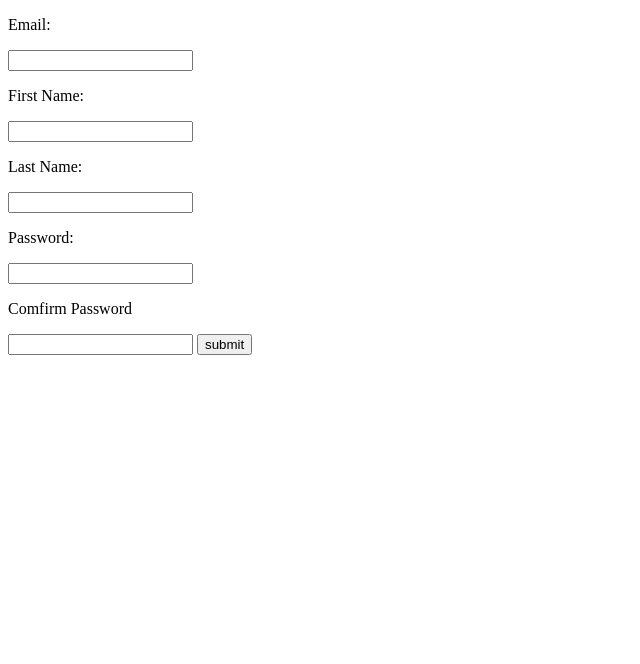
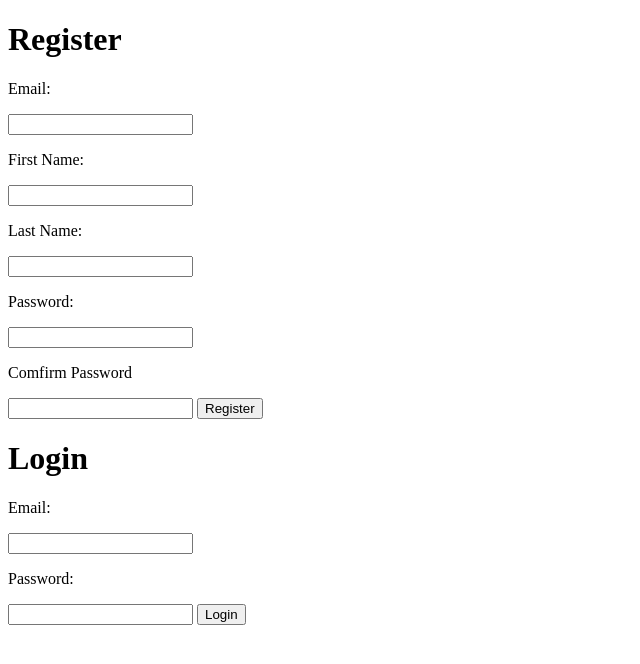
Before and after one commit to rogervong/loginandregistration, a Flask app: page / in a window 1280 px wide. Shown: the top 664 px of the page, without its empty margins (0-640 px from the left). Run offline with Flask 2, Linux system fonts and the light colour scheme.

Commit message:
loginandregistration commit

```diff
--- a/server.py
+++ b/server.py
@@ -1,10 +1,13 @@
 from flask import Flask, render_template, request, redirect, session, flash
 import re
+from mysqlconnection import MySQLConnector
+from flask.ext.bcrypt import Bcrypt
 EMAIL_REGEX = re.compile(r'^[a-zA-Z0-9\.\+_-]+@[a-zA-Z0-9\._-]+\.[a-zA-Z]*$')
 NAME_REGEX = re.compile(r'^[a-zA-Z]*$')
 app = Flask(__name__)
 app.secret_key = 'ThisIsSecret'
-
+bcrypt = Bcrypt(app)
+mysql = MySQLConnector(app, 'loginregistration')
 @app.route('/')
 def index():
 	return render_template('index.html')
@@ -19,30 +22,62 @@ def register():
 	error = False
 	if len(request.form['email']) < 1:
 		flash('Email cannot be empty')
+		error = True
 	elif not EMAIL_REGEX.match(request.form['email']):
-		flash("Invalid Email Address!")
+		flash("Invalid Email Address!", 'register')
 		error = True
-	if len(request.form['first_name']) < 1:
-		flash('First name cannot be empty')
+	if len(request.form['first_name']) < 2:
+		flash('First name cannot be empty', 'register')
 		error = True
 	elif not NAME_REGEX.match(request.form['first_name']):
-		flash("First Name cannot have numbers!")
+		flash("First Name cannot have numbers!", 'register')
 		error = True
-	if len(request.form['last_name']) < 1:
-		flash('Last Name cannot be empty')
+	if len(request.form['last_name']) < 2:
+		flash('Last Name cannot be empty', 'register')
 		error = True
 	elif not NAME_REGEX.match(request.form['last_name']):
-		flash("Last Name cannot have numbers!")
+		flash("Last Name cannot have numbers!", 'register')
 		error = True
 	if len(request.form['password']) < 8:
-		flash('Password is too short')
+		flash('Password is too short', 'register')
 		error = True
 	if request.form['confirm_pass'] != request.form['password']:
-		flash('Your passwords do not match')
+		flash('Your passwords do not match', 'register')
 		error = True
 	if error:
 		return redirect('/')
-	return render_template('result.html', email = email, first_name = first_name, last_name = last_name)
+	query = "INSERT INTO users (first_name, last_name, email, password, created_at, updated_at) VALUES (:first_name, :last_name, :email, :password, NOW(), NOW())"
+	data = { 'first_name': first_name, 'last_name': last_name, 'email': email, 'password': bcrypt.generate_password_hash(password)}
+	mysql.query_db(query, data)
+	session['users'] = mysql.query_db("SELECT * FROM users")
+	return render_template('result.html', all_users = session['users'])
+
+@app.route('/login', methods =['post'])
+def login():
+	email = request.form['email']
+	password = request.form['password']
+	error = False
+	if len(email) < 1:
+		flash('Please Enter Email', 'login')
+		error = True
+	elif not EMAIL_REGEX.match(request.form['email']):
+		flash("Invalid Email Address!", 'login')
+		error = True
+	if len(password) < 1:
+		flash ('Please Enter Password', 'login')
+	if error:
+		return redirect('/')
+	query = "SELECT * FROM users WHERE email = :email"
+	data = { 'email': email }
+	login = mysql.query_db(query, data)
+	users = session['users']
+	try:
+		bcrypt.check_password_hash(login[0]['password'], password)
+		return render_template('result.html', all_login = login)
+	except:
+		flash('password does not match', 'login')
+		return redirect('/')
+	return render_template('result.html', all_login = login)
 
 @app.route('/goback', methods=['POST'])
 def goback():
--- a/templates/index.html
+++ b/templates/index.html
@@ -6,6 +6,7 @@
 	</head>
 	<body>
 	<form action="/register" method='post'>
+		<h1>Register</h1>
 		<p>Email:</p>
 		<input type="text" name="email">
 		<p>First Name:</p>
@@ -16,12 +17,27 @@
 		<input type="password" name="password">
 		<p>Comfirm Password</p>
 		<input type="password" name="confirm_pass">
-		<input type='submit' value='submit'>
+		<input type='submit' value='Register'>
 	</form>
-	{% with messages = get_flashed_messages() %}
-		{% if messages %}
-			{% for message in messages %}
-				<p>{{message}}</p>
+	{% with register = get_flashed_messages(category_filter=('register')) %}
+		{% if register %}
+			{% for msg in register %}
+				<p>{{msg}}</p>
+			{% endfor %}
+		{% endif %}
+	{% endwith %}
+	<form action ="/login" method='post'>
+		<h1>Login</h1>
+		<p>Email:</p>
+		<input type="text" name="email">
+		<p>Password:</p>
+		<input type="password" name="password">
+		<input type="submit" value="Login">
+	</form>
+	{% with login = get_flashed_messages(category_filter=('login')) %}
+		{% if login %}
+			{% for msg in login %}
+				<p>{{msg}}</p>
 			{% endfor %}
 		{% endif %}
 	{% endwith %}
```
Also changed, not shown: mysqlconnection.py (added, +39 -0 lines), templates/result.html (+9 -4 lines), 1 other file.
